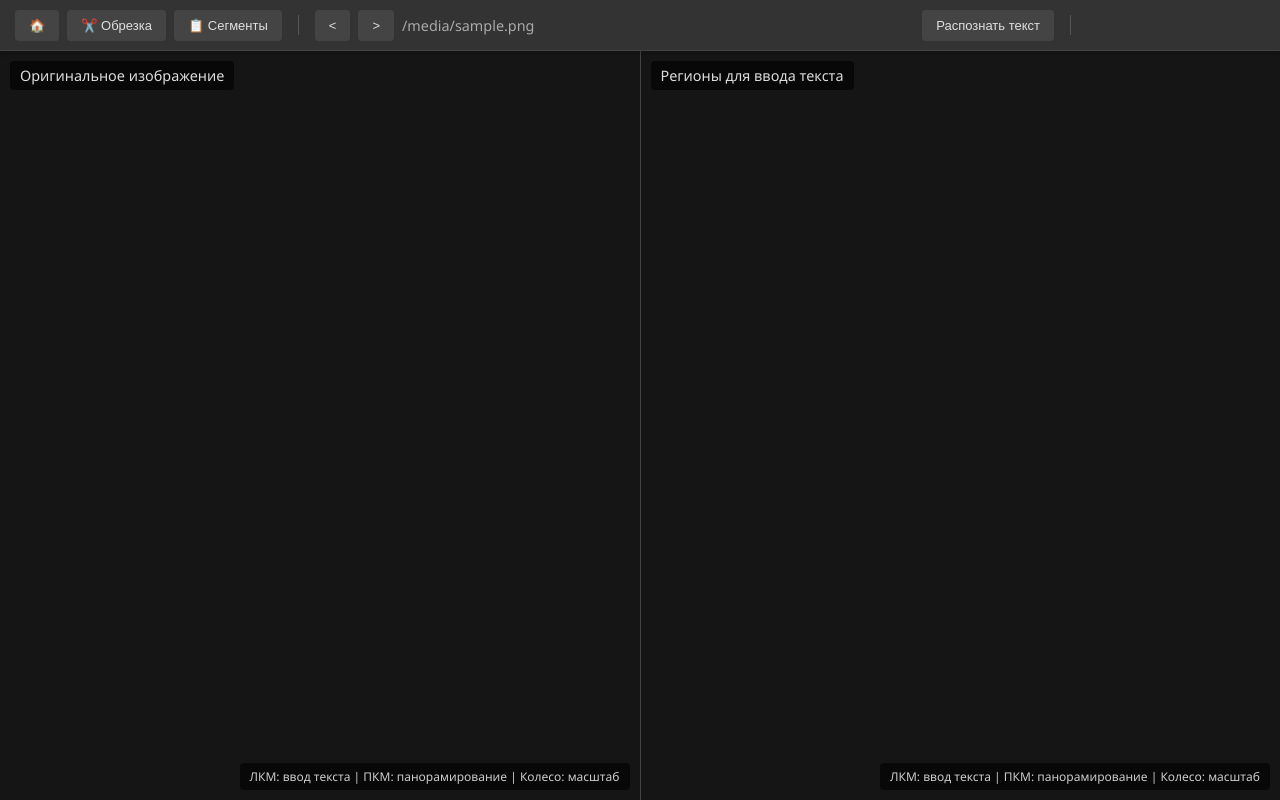
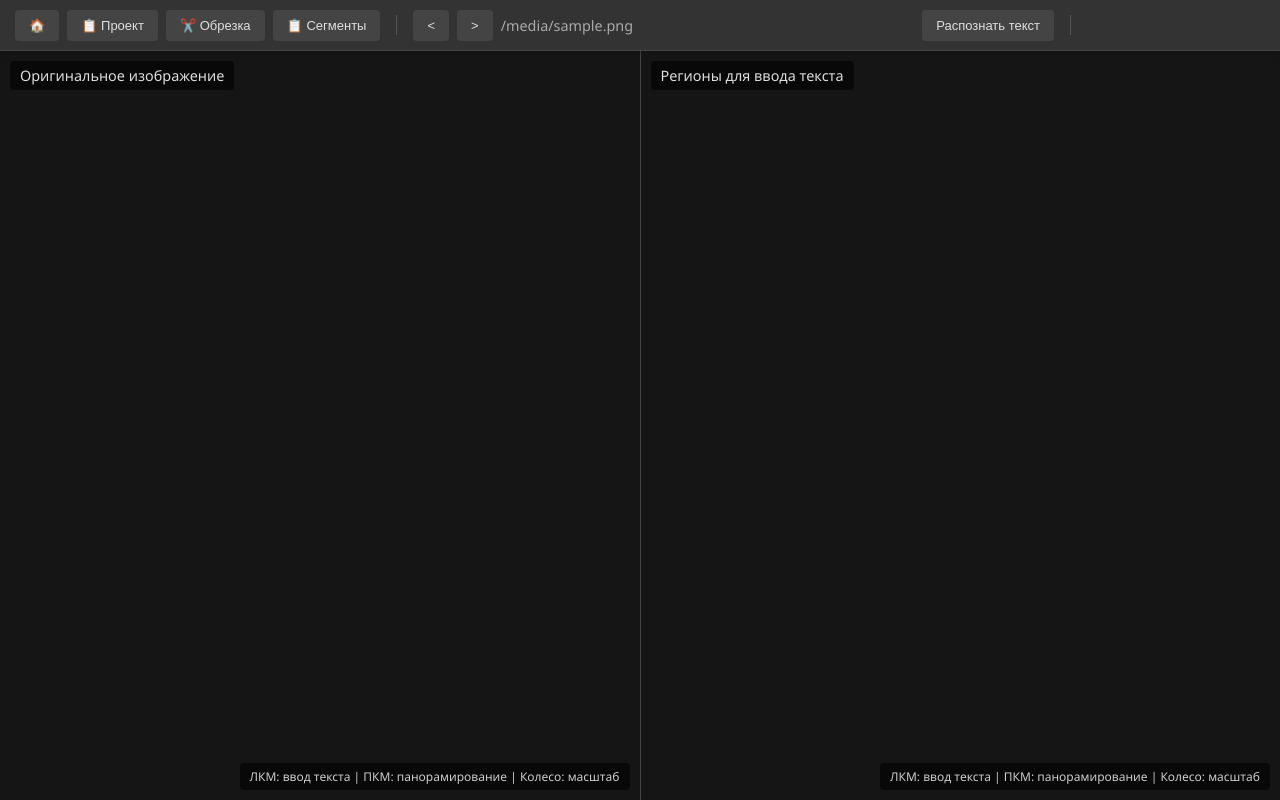
Before and after one commit to yaneivan/Yat, a Flask app: template templates/text_editor.html in a window 1280 px wide. Run offline with Flask 3, Linux system fonts and the light colour scheme; the template is opened without the code that fills it: most values are stand-ins (such as "Sample title", 1, 10 or a date in 2020); grey boxes marked "Sample" are stand-in pictures; data that the repository does not hold is empty; some libraries are stand-ins or nearby versions.

Commit message:
Add: Back to Project button in all editors

```diff
--- a/templates/cropper.html
+++ b/templates/cropper.html
@@ -16,6 +16,7 @@
 <div id="toolbar">
     <button class="btn" onclick="window.location.href='/'" title="Home">🏠</button>
     {% if project %}
+        <button class="btn" onclick="window.location.href='/project/{{ project }}'" title="Назад к проекту">📋 Проект</button>
         <button class="btn" onclick="window.location.href='/editor?image={{ filename }}&project={{ project }}'" title="Редактор сегментов">📋 Сегменты</button>
         <button class="btn" onclick="window.location.href='/text_editor?image={{ filename }}&project={{ project }}'" title="Редактор распознавания">🔤 Распознавать</button>
     {% else %}
--- a/templates/editor.html
+++ b/templates/editor.html
@@ -11,6 +11,7 @@
 <div id="toolbar">
     <button class="btn" onclick="window.location.href='/'" title="Home">🏠</button>
     {% if project %}
+        <button class="btn" onclick="window.location.href='/project/{{ project }}'" title="Назад к проекту">📋 Проект</button>
         <button class="btn" onclick="window.location.href='/cropper?image={{ filename }}&project={{ project }}'" title="Редактор обрезки">✂️ Обрезка</button>
         <button class="btn" onclick="window.location.href='/text_editor?image={{ filename }}&project={{ project }}'" title="Редактор распознавания">🔤 Распознавать</button>
     {% else %}
--- a/templates/text_editor.html
+++ b/templates/text_editor.html
@@ -171,6 +171,7 @@
     <div id="toolbar">
         <button class="btn" onclick="window.location.href='/'" title="Home">🏠</button>
         {% if project %}
+            <button class="btn" onclick="window.location.href='/project/{{ project }}'" title="Назад к проекту">📋 Проект</button>
             <button class="btn" onclick="window.location.href='/cropper?image={{ filename }}&project={{ project }}'" title="Редактор обрезки">✂️ Обрезка</button>
             <button class="btn" onclick="window.location.href='/editor?image={{ filename }}&project={{ project }}'" title="Редактор сегментов">📋 Сегменты</button>
         {% else %}
```
